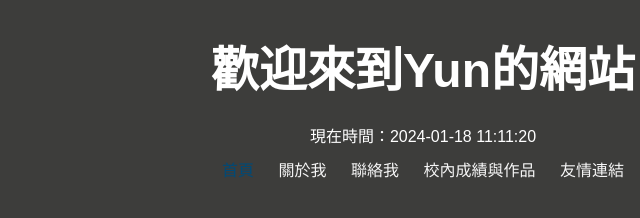
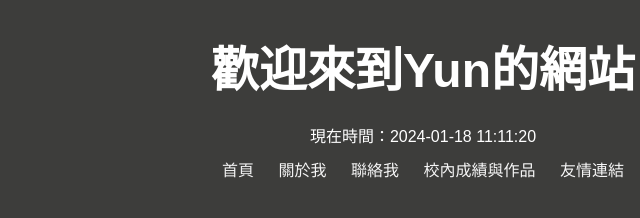
Before and after one commit to error19137/yun, a plain HTML site: page index.html in a window 1280 px wide. In both pictures the pointer is over the link "首頁". Shown: the top 218 px of the page, 217-857 px from the left. Drawn offline with Linux system fonts and the light colour scheme; some packages are replaced by stand-ins of ours; a script that the page names is missing.

Commit message:
Add files via upload

```diff
--- a/style.css
+++ b/style.css
@@ -68,7 +68,7 @@ nav ul li a {
 }
 
 nav ul li a:hover {
-    color: #004a77;
+    color: #f0f0f0;
 }
 
 
```
